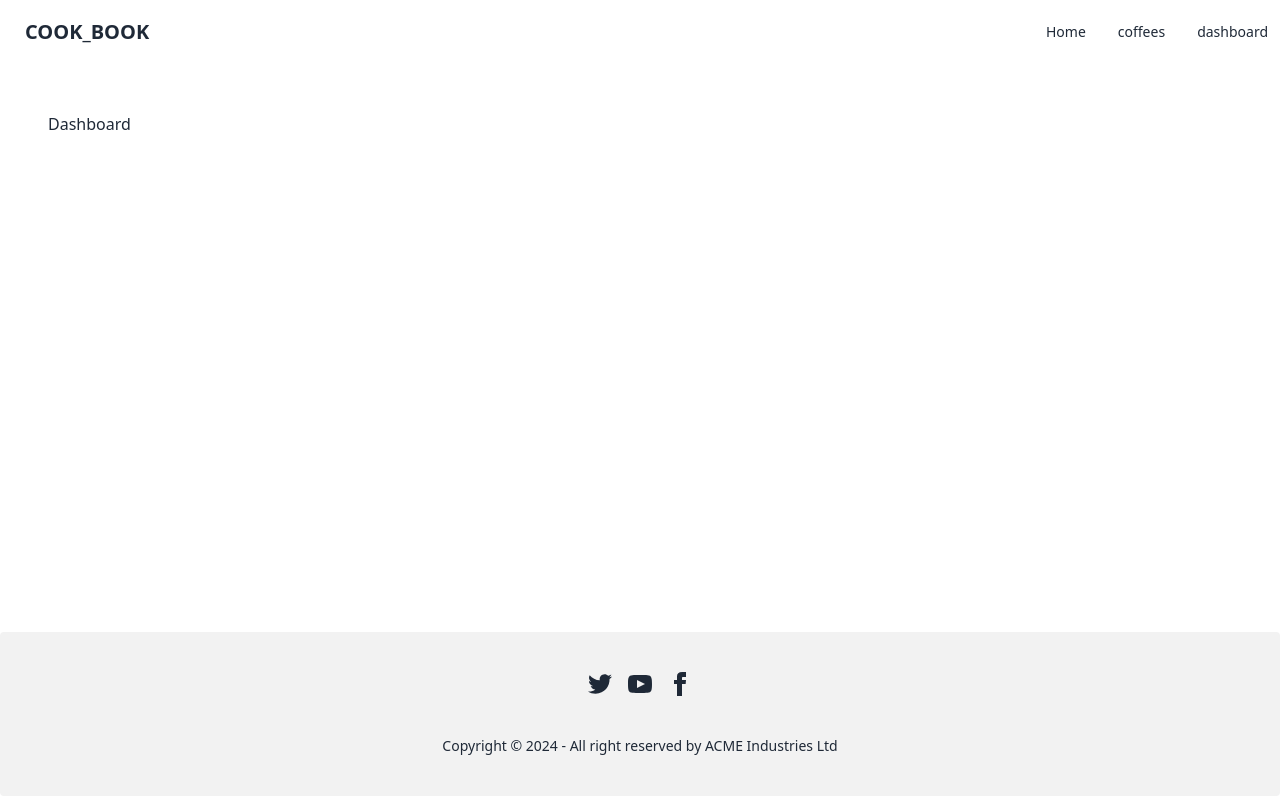
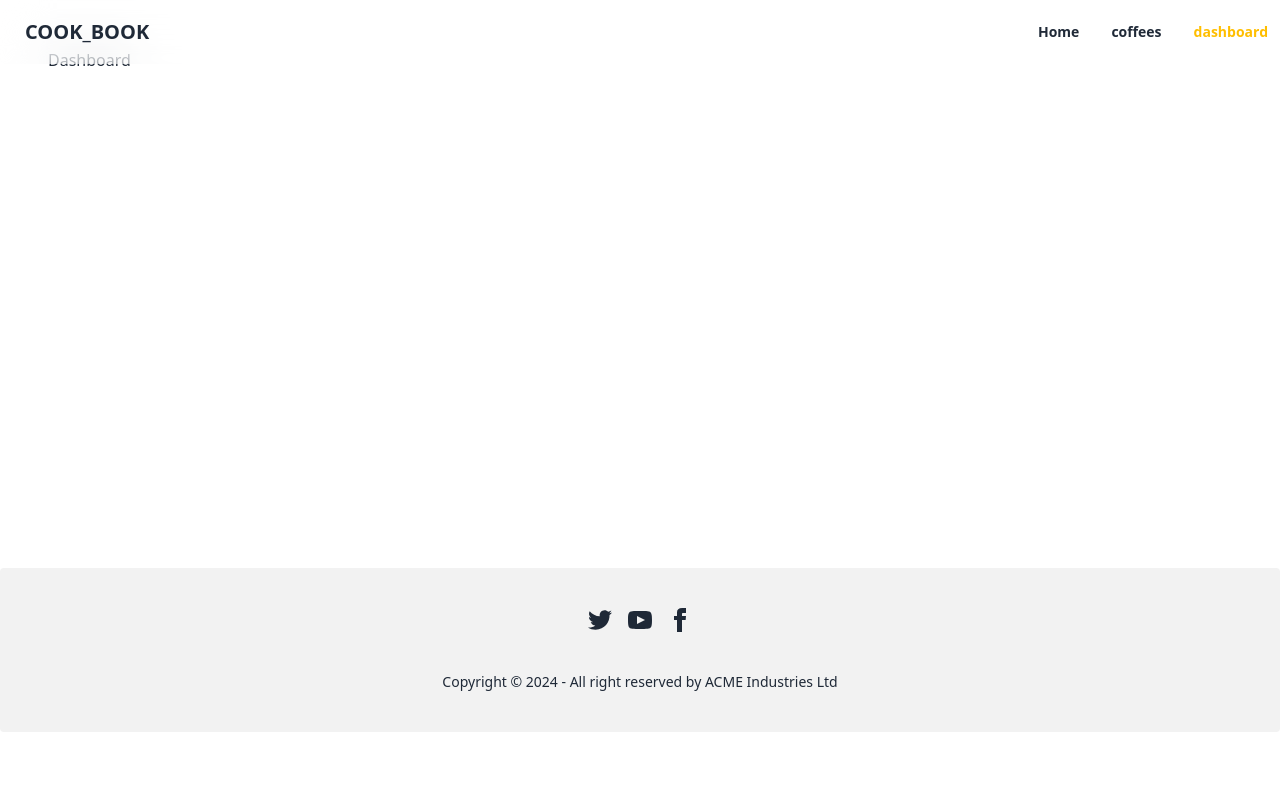
Before and after one commit to Abubokkor98/react-coffee-book, a React (Vite) app: page /dashboard in a window 1280 px wide. Built offline with nearby package versions, Linux system fonts and the light colour scheme.

Commit message:
display all coffees and fixed navbar classes using navlink

```diff
--- a/src/App.jsx
+++ /dev/null
@@ -1,16 +0,0 @@
-
-
-function App() {
-
-
-  return (
-    <>
-
-      <h1 className='text-6xl'>Vite + React</h1>
-      <button className="btn btn-primary">hi</button>
-
-    </>
-  )
-}
-
-export default App
--- a/src/Components/Card.jsx
+++ b/src/Components/Card.jsx
@@ -1,18 +1,21 @@
 import React from 'react'
 
 export default function Card({coffee}) {
-    const {name, image, category, type, description} = coffee;
+    const {name, image, category, type, rating,origin,popularity} = coffee;
   return (
-    <div className="card card-compact bg-base-100 w-full shadow-xl">
-  <figure>
-    <img className='w-full'
+    <div className="transition hover:scale-105 shadow-xl w-full overflow-hidden">
+  <figure className='w-full h-48 overflow-hidden'>
+    <img className=''
       src={image}
       alt={name} />
   </figure>
-  <div className="card-body">
-    <h2>{category}</h2>
-    <h2 className="card-title">{name}</h2>
-    <p>{description}</p>
+  <div className="p-4">
+    <h2 className='text-xl'>Name: {name}</h2>
+    <h2 className="">Category: {category}</h2>
+    <p>Type: {type}</p>
+    <p>Origin:{origin}</p>
+    <p>Rating: {rating}</p>
+    <p>Popular: {popularity}</p>
 
   </div>
 </div>
--- a/src/Components/Categories.jsx
+++ b/src/Components/Categories.jsx
@@ -1,13 +1,15 @@
 import React from "react";
-import { Link } from "react-router-dom";
+import { NavLink } from "react-router-dom";
 
 export default function Categories({ categories }) {
   return (
     <div role="tablist" className="tabs tabs-lifted">
       {categories.map((category) => (
-        <Link key={category.id} to={`/category/${category.category}`} role="tab" className="tab">
+        <NavLink key={category.id} to={`/category/${category.category}`} role="tab"
+        className={({isActive})=> `tab text-2xl font-thin ${isActive?'tab-active' :''}`}
+        >
           {category.category}
-        </Link>
+        </NavLink>
       ))}
     </div>
   );
--- a/src/Components/CoffeeCards.jsx
+++ b/src/Components/CoffeeCards.jsx
@@ -1,22 +1,32 @@
-import React, { useEffect, useState } from 'react'
-import { useLoaderData, useParams } from 'react-router-dom'
-import Card from './Card';
+import React, { useEffect, useState } from "react";
+import { useLoaderData, useNavigate, useParams } from "react-router-dom";
+import Card from "./Card";
 
 export default function CoffeeCards() {
-    const {category} = useParams();
-    const data = useLoaderData();
+    const navigate = useNavigate();
+  const { category } = useParams();
+  const data = useLoaderData();
 
-    const [coffees, setCoffees] = useState([]);
-    useEffect(()=>{
-        const filteredByCategory = [...data].filter(coffee=> coffee.category===category);
-        setCoffees(filteredByCategory);
-    },[category, data])
+  const [coffees, setCoffees] = useState([]);
+  useEffect(() => {
+    if (category) {
+      const filteredByCategory = [...data].filter(
+        (coffee) => coffee.category === category
+      );
+      setCoffees(filteredByCategory);
+    } else {
+      setCoffees(data.slice(0,6));
+    }
+  }, [category, data]);
 
   return (
-    <div className='grid grid-cols-1 md:grid-cols-2 lg:grid-cols-3  gap-5 p-5'>
-        {
-            coffees.map(coffee=> <Card key={coffee.id} coffee={coffee}></Card>)
-        }
+    <>
+        <div className="grid grid-cols-1 md:grid-cols-2 lg:grid-cols-3  gap-5 p-5">
+      {coffees.map((coffee) => (
+        <Card key={coffee.id} coffee={coffee}></Card>
+      ))}
     </div>
-  )
+    <button onClick={()=>navigate('/coffees')} className="btn btn-warning">View All</button>
+    </>
+  );
 }
--- a/src/Components/Navbar.jsx
+++ b/src/Components/Navbar.jsx
@@ -1,9 +1,9 @@
 import React from "react";
-import { Link } from "react-router-dom";
+import { Link, NavLink } from "react-router-dom";
 
 export default function Navbar() {
   return (
-    <div className="navbar bg-base-100">
+    <div className="navbar backdrop-blur-xl bg-white/30 z-50 fixed ">
       <div className="navbar-start">
         <div className="dropdown">
           <div tabIndex={0} role="button" className="btn btn-ghost lg:hidden">
@@ -26,18 +26,62 @@ export default function Navbar() {
             tabIndex={0}
             className="menu menu-sm dropdown-content bg-base-100 rounded-box z-[1] mt-3 w-52 p-2 shadow"
           >
-          <Link to={"/"}>Home</Link>
-          <Link to={"/coffees"}>coffees</Link>
-          <Link to={"/dashboard"}>dashboard</Link>
+            <NavLink
+              className={({ isActive }) =>
+                ` font-bold ${isActive ? "text-warning" : "hover:text-warning"}`
+              }
+              to={"/"}
+            >
+              Home
+            </NavLink>
+            <NavLink
+              className={({ isActive }) =>
+                ` font-bold ${isActive ? "text-warning" : "hover:text-warning"}`
+              }
+              to={"/coffees"}
+            >
+              coffees
+            </NavLink>
+            <NavLink
+              className={({ isActive }) =>
+                ` font-bold ${isActive ? "text-warning" : "hover:text-warning"}`
+              }
+              to={"/dashboard"}
+            >
+              dashboard
+            </NavLink>
           </ul>
         </div>
-        <Link to={'/'} className="btn btn-ghost text-xl">COOK_BOOK</Link>
+        <Link to={"/"} className="btn btn-ghost text-xl">
+          COOK_BOOK
+        </Link>
       </div>
       <div className="navbar-end hidden lg:flex">
         <ul className="menu menu-horizontal px-1 gap-8">
-          <Link to={"/"}>Home</Link>
-          <Link to={"/coffees"}>coffees</Link>
-          <Link to={"/dashboard"}>dashboard</Link>
+          <NavLink
+            className={({ isActive }) =>
+              ` font-bold ${isActive ? "text-warning" : "hover:text-warning"}`
+            }
+            to={"/"}
+          >
+            Home
+          </NavLink>
+          <NavLink
+            className={({ isActive }) =>
+              ` font-bold ${isActive ? "text-warning" : "hover:text-warning"}`
+            }
+            to={"/coffees"}
+          >
+            coffees
+          </NavLink>
+          <NavLink
+            className={({ isActive }) =>
+              ` font-bold ${isActive ? "text-warning" : "hover:text-warning"}`
+            }
+            to={"/dashboard"}
+          >
+            dashboard
+          </NavLink>
         </ul>
       </div>
     </div>
--- a/src/Pages/Coffees.jsx
+++ b/src/Pages/Coffees.jsx
@@ -1,7 +1,14 @@
 import React from 'react'
+import { useLoaderData } from 'react-router-dom'
+import Card from '../Components/Card'
 
 export default function Coffees() {
+    const data = useLoaderData()
   return (
-    <div>Coffees</div>
+    <div className="grid grid-cols-1 md:grid-cols-2 lg:grid-cols-3  gap-5 p-5">
+      {data.map((coffee) => (
+        <Card key={coffee.id} coffee={coffee}></Card>
+      ))}
+    </div>
   )
 }
--- a/src/Routes/Routes.jsx
+++ b/src/Routes/Routes.jsx
@@ -31,6 +31,7 @@ const routes = createBrowserRouter([
         {
             path: '/coffees',
             element: <Coffees></Coffees>,
+            loader: ()=> fetch('../coffees.json'),
         },
         {
             path: '/dashboard',
```
